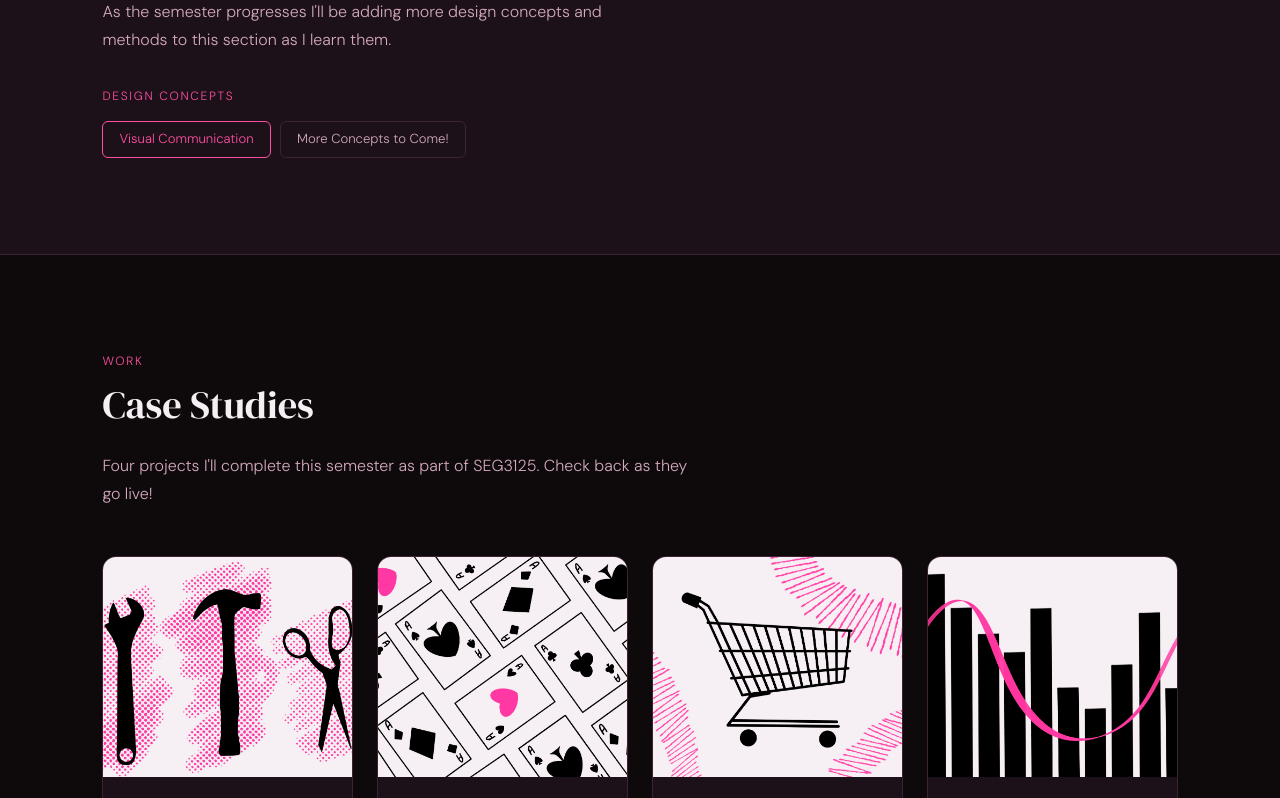
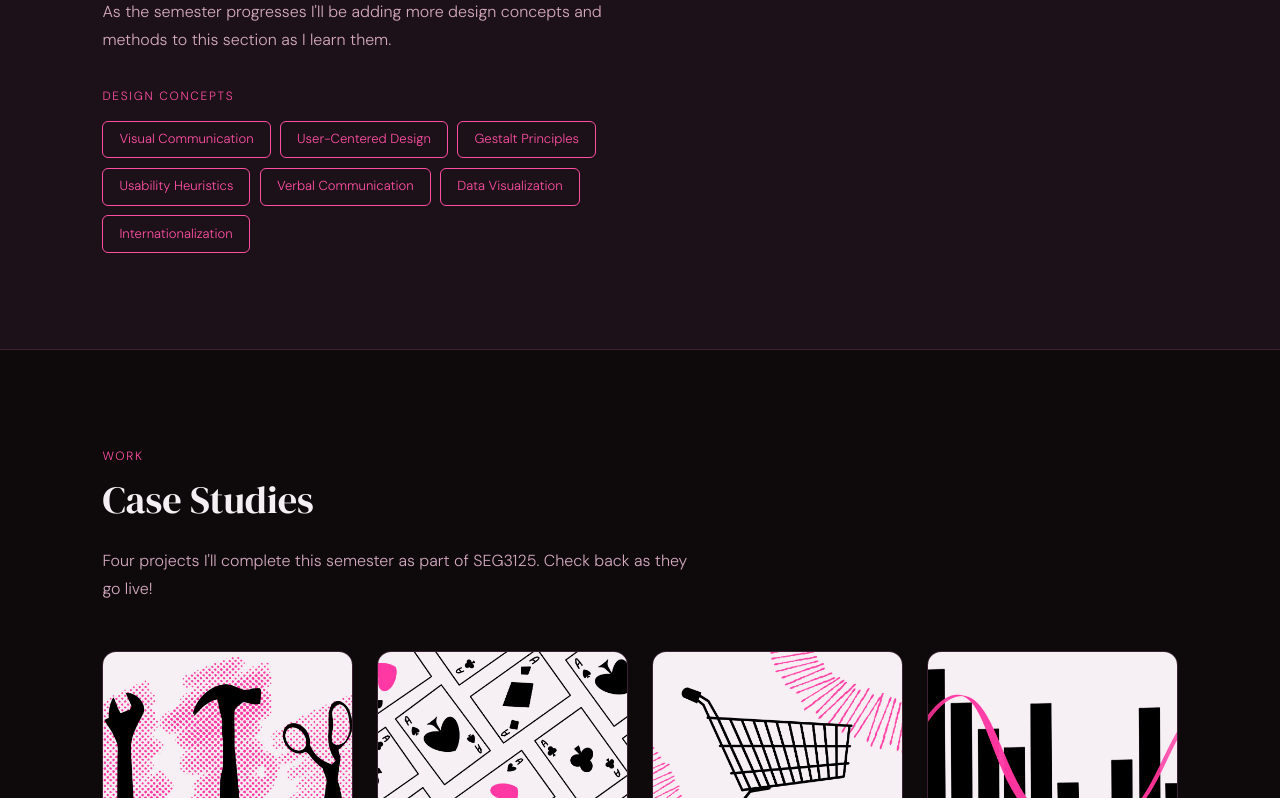
Before and after one commit to ArielSyal/seg3125-portfolio, a React (Create React App) app: page / in a window 1280 px wide. Shown: the part 1962-2760 px from the top of the page. Built offline with nearby package versions, Linux system fonts and the light colour scheme.

Commit message:
updated portfolio + link to dashboard

```diff
--- a/src/App.js
+++ b/src/App.js
@@ -96,7 +96,12 @@ function HowIWork() {
             <p className="as-concepts-label">Design Concepts</p>
             <div className="as-concepts-list">
               <span className="as-concept-pill as-concept-active">Visual Communication</span>
-              <span className="as-concept-pill">More Concepts to Come!</span>
+              <span className="as-concept-pill as-concept-active">User-Centered Design</span>
+              <span className="as-concept-pill as-concept-active">Gestalt Principles</span>
+              <span className="as-concept-pill as-concept-active">Usability Heuristics</span>
+              <span className="as-concept-pill as-concept-active">Verbal Communication</span>
+              <span className="as-concept-pill as-concept-active">Data Visualization</span>
+              <span className="as-concept-pill as-concept-active">Internationalization</span>
             </div>
           </div>
         </div>
@@ -130,7 +135,7 @@ function CaseStudies() {
     { img: serviceImg,  tag: 'Assignment 2 · Service Site',  title: 'Local Service Business', externalLink: 'https://hairbyariel.netlify.app/' },
     { img: cardImg,     tag: 'Assignment 3 · Memory Game',   title: 'Jeu de Mémoire',         externalLink: 'https://forgetmenotbyariel.netlify.app/' },
     { img: shoppingImg, tag: 'Assignment 4 · E-Commerce',    title: 'Online Store',            externalLink: 'https://studio2000.netlify.app/' },
-    { img: dataImg,     tag: 'Assignment 5 · Analytics',     title: 'Data Dashboard',          externalLink: null },
+    { img: dataImg,     tag: 'Assignment 5 · Analytics',     title: 'Data Dashboard',          externalLink: 'https://foodpricesdashboardbyariel.netlify.app/' },
   ];
 
   return (
```
